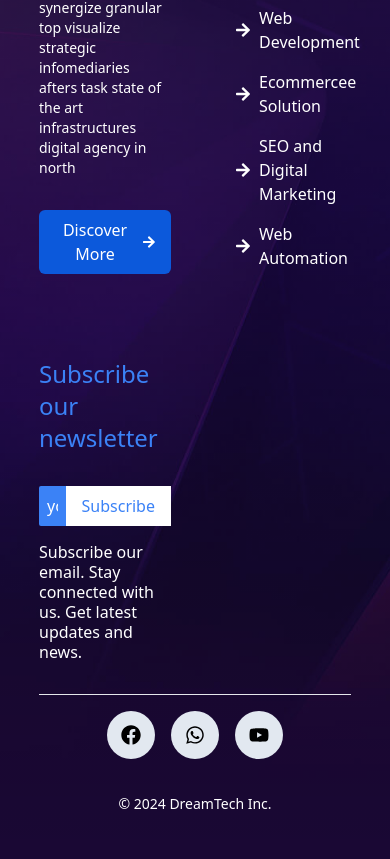
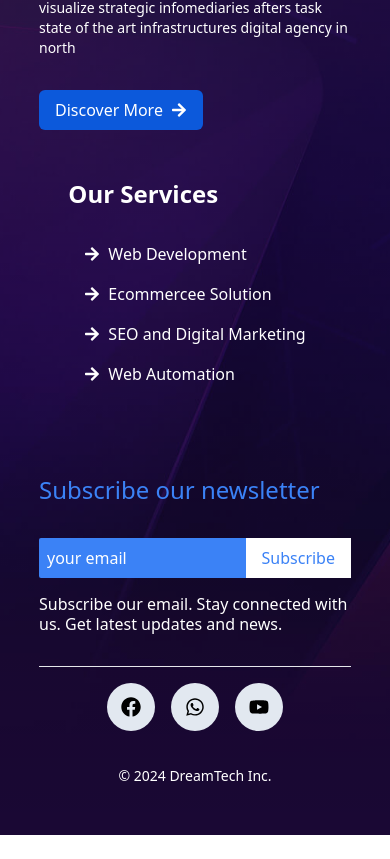
Before and after one commit to MD-Rahed-Mia/fake-customer-checker, a React (Vite) app: page / in a window 390 px wide. Shown: the part 9620-10479 px from the top of the page. After the commit the page ends 10455 px from the top, so only its background shows below. Built offline with nearby package versions, Linux system fonts and the light colour scheme.

Commit message:
fixes responsive on footer

```diff
--- a/src/component/Contact.jsx
+++ b/src/component/Contact.jsx
@@ -4,7 +4,7 @@ import { FaMailBulk, FaPhone, FaWhatsapp } from "react-icons/fa";
 export default function Contact() {
   return (
     <div className="my-20 bg-slate-200 w-full min-h-[30vh] py-8">
-      <div className="w-4/5 md:w-4/5 lg:w-3/5 mx-auto grid gap-4 grid-cols-1 md:grid-cols-2 lg:grid-cols-3 min-h-[30vh] place-content-center">
+      <div className="w-4/5 lg:w-4/5 mx-auto grid gap-4 grid-cols-1 md:grid-cols-2 lg:grid-cols-3 min-h-[30vh] place-content-center">
         {/* contact card */}
         <div class="relative  shadow-md flex items-center justify-center gap-3 border rounded-md border-blue-800 min-h-[100px] cursor-pointer overflow-hidden group">
           <div class="relative z-30 flex items-center justify-center gap-8">
--- a/src/component/Footer.jsx
+++ b/src/component/Footer.jsx
@@ -16,7 +16,7 @@ export default function Footer() {
         backgroundPosition: "center",
       }}
     >
-      <div className="grid grid-cols-2 lg:grid-cols-3 mt-12 w-4/5 mx-auto gap-12">
+      <div className="grid grid-cols-1 place-content-center place-items-center lg:grid-cols-3 mt-12 w-4/5 mx-auto gap-12">
         <div>
           <span>
             <h1 className="text-3xl font-bold  uppercase text-white">
@@ -74,29 +74,36 @@ export default function Footer() {
         {/* mid row ends here */}
 
         {/* news letter starts here */}
-        <div>
+        <div className="">
           <div>
             <h1 className="text-2xl text-blue-500 my-8">
               Subscribe our newsletter
             </h1>
           </div>
           <div>
-            <div className="w-full bg-blue-500 flex items-center justify-between rounded-sm">
+            <div>
+              <form
+                action=""
+                className="w-full bg-blue-500 flex items-center justify-between rounded-sm"
+              >
                 <input
                   type="email"
                   name="news-letter"
                   id="news-letter"
                   placeholder="your email"
-                className="w-full h-full py-2 px-2 text-blue-500 outline-none border-0  bg-transparent placeholder:text-white"
+                  className="w-full h-full py-2 px-2 text-white outline-none border-0  bg-transparent placeholder:text-white"
                 />
                 <button className="px-4 py-2 text-blue-500 bg-white">
                   Subscribe
                 </button>
+              </form>
             </div>
           </div>
-
-            <div >
-              <h3 className="mt-4 text-white leading-5">Subscribe our email. Stay connected with us. Get latest updates and news.</h3>
+          <div>
+            <h3 className="mt-4 text-white leading-5">
+              Subscribe our email. Stay connected with us. Get latest updates
+              and news.
+            </h3>
           </div>
         </div>
 
```
Lines whose indentation alone changed are shown as unchanged.
